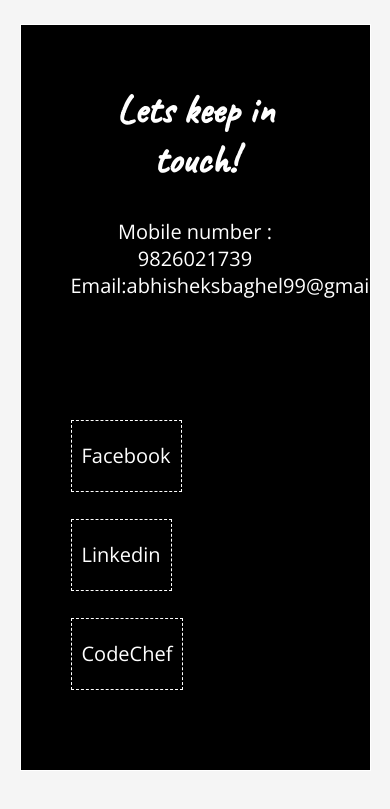
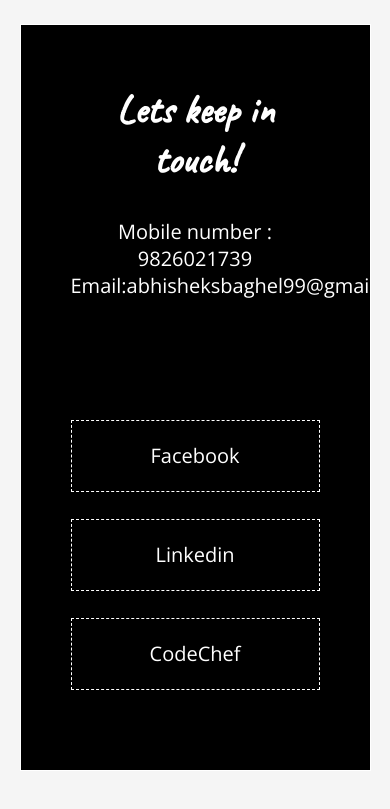
Before and after one commit to asbaghel/Abhishek-Singh-Baghel, a plain HTML site: page index.html in a window 390 px wide. Shown: the part 3137-3946 px from the top of the page. Drawn offline with nearby package versions, Linux system fonts and the light colour scheme.

Commit message:
Update style.css

```diff
--- a/css/style.css
+++ b/css/style.css
@@ -200,7 +200,7 @@ footer a:hover
 @media(max-width:560px)
 {
     footer a{
-        display: table-cell;
+        display: block;
         padding:1px;
 
 
```
